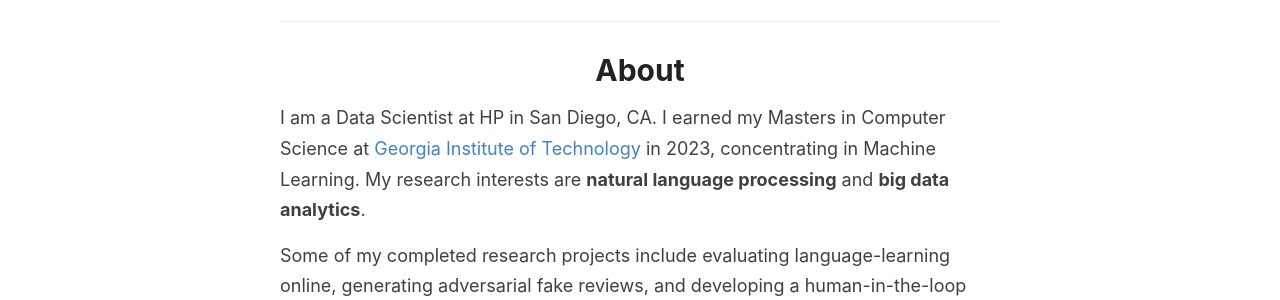
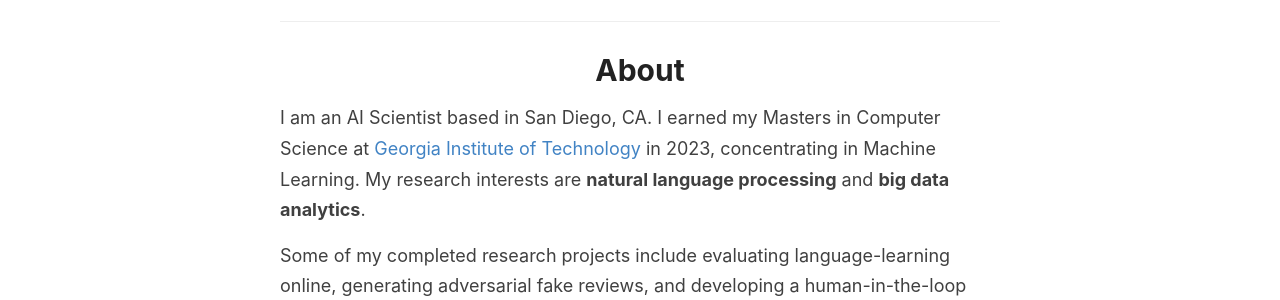
Before and after one commit to mscandlen/mscandlen, a Jekyll site: the page built from index.md, in a window 1280 px wide. Shown: the part 142-442 px from the top of the page. Built offline with Jekyll 4.4.1, drawn with Linux system fonts in a browser that asks for light colours.

Commit message:
Update job title

```diff
--- a/index.md
+++ b/index.md
@@ -4,7 +4,7 @@ title: About
 permalink: /
 ---
 
-I am a Data Scientist at HP in San Diego, CA. I earned my Masters in Computer Science at [Georgia Institute of Technology](https://www.cc.gatech.edu/) in 2023, concentrating in Machine Learning. My research interests are **natural language processing** and **big data analytics**.
+I am an AI Scientist based in San Diego, CA. I earned my Masters in Computer Science at [Georgia Institute of Technology](https://www.cc.gatech.edu/) in 2023, concentrating in Machine Learning. My research interests are **natural language processing** and **big data analytics**.
 
 Some of my completed research projects include evaluating language-learning online, generating adversarial fake reviews, and developing a human-in-the-loop algorithm to identify bot accounts on Twitter.
 
```
